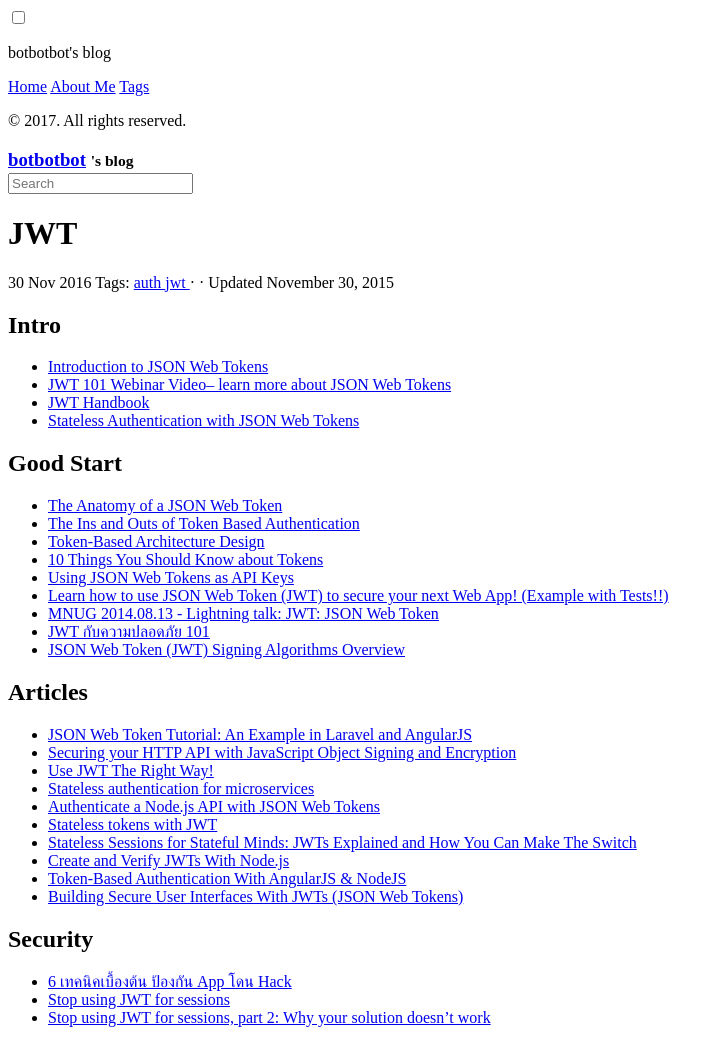
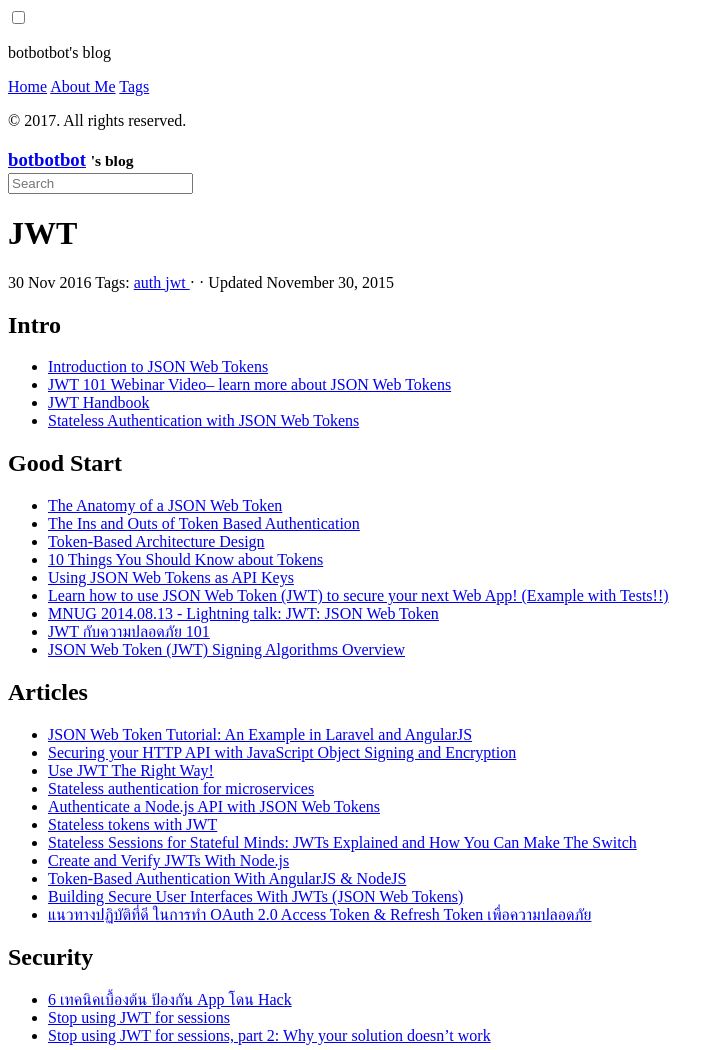
Before and after one commit to ibotdotout/ibotdotout.github.io, a Jekyll site: the page built from _posts/2016-11-30-jwt.md, in a window 1280 px wide. Shown: the top 1050 px of the page, without its empty margins (0-723 px from the left). Built offline with Jekyll 4.4.1, drawn with Linux system fonts in a browser that asks for light colours; nearby versions of some CDN libraries; comment, search, counter and statistics services are not loaded.

Commit message:
update(jwt): add more ref

```diff
--- a/_posts/2016-11-30-jwt.md
+++ b/_posts/2016-11-30-jwt.md
@@ -42,6 +42,7 @@ update_date: 2015-11-30
 * [Create and Verify JWTs With Node.js](https://stormpath.com/blog/nodejs-jwt-create-verify/)
 * [Token-Based Authentication With AngularJS & NodeJS](http://code.tutsplus.com/tutorials/token-based-authentication-with-angularjs-nodejs--cms-22543)
 * [Building Secure User Interfaces With JWTs (JSON Web Tokens)](http://www.slideshare.net/stormpath/building-secure-user-interfaces-with-jwts)
+* [แนวทางปฏิบัติที่ดี ในการทำ OAuth 2.0 Access Token & Refresh Token เพื่อความปลอดภัย](https://medium.com/@jittagornp/best-practice-ในการทำ-oauth2-access-token-refresh-token-457ae3bee4b7)
 
 ## Security
 
```
